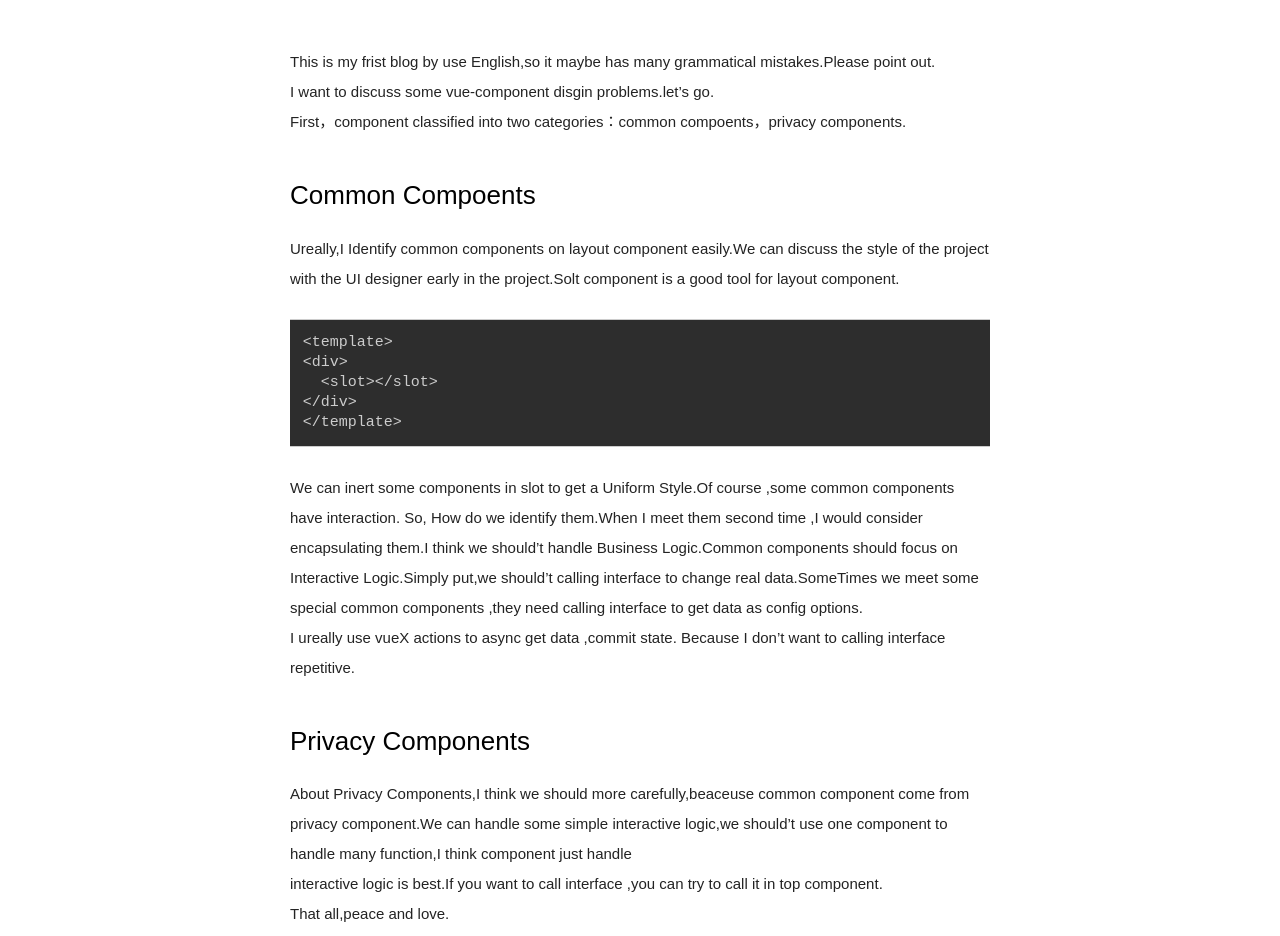
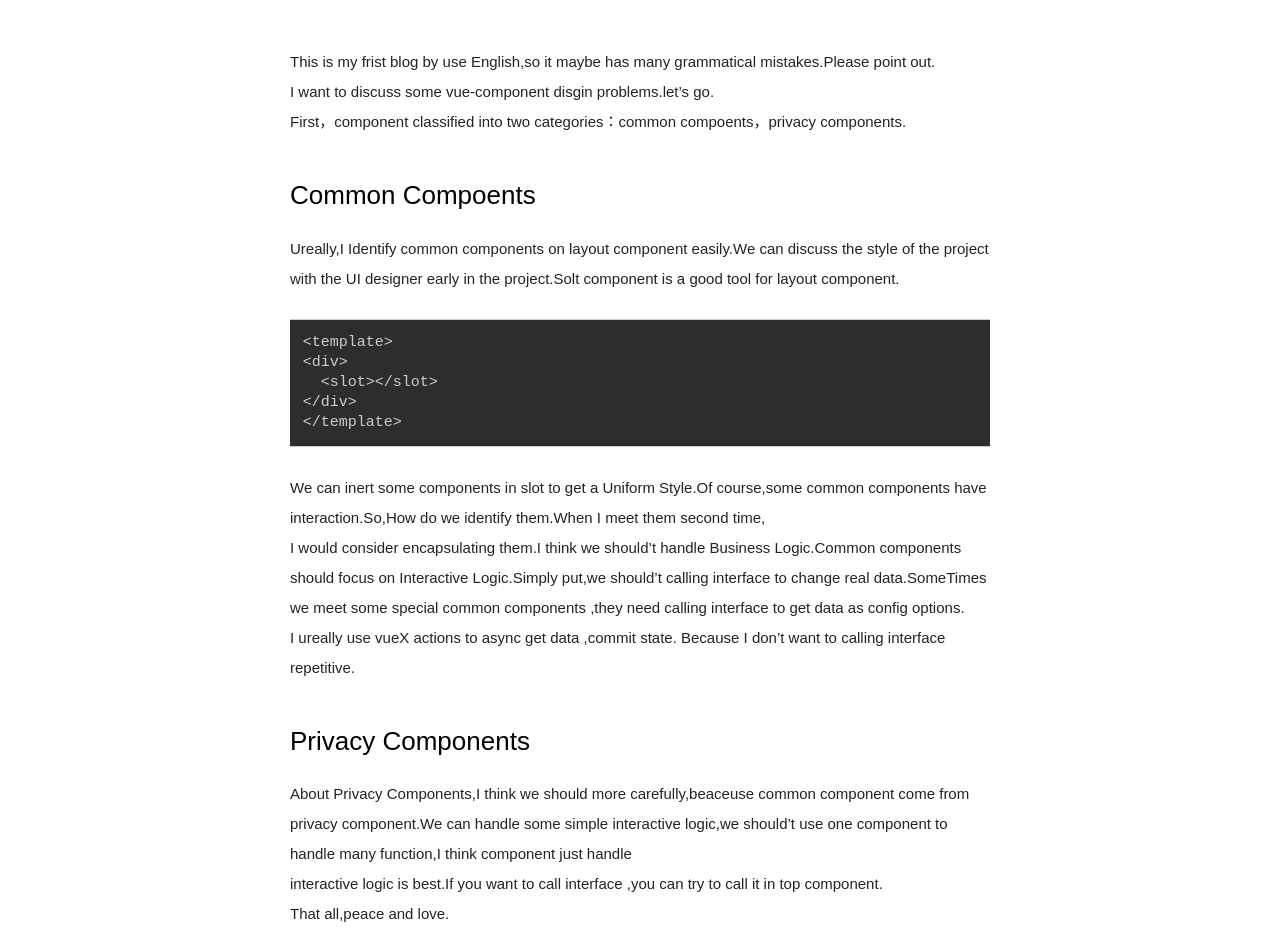
Before and after one commit to junpang-bob/junpang-bob.github.io, a plain HTML site: page 2022/05/26/about-vue-think/index.html in a window 1280 px wide. Shown: the part 161-1097 px from the top of the page. Drawn offline with nearby package versions, Linux system fonts and the light colour scheme; a web font is replaced by a local one.

Commit message:
Site updated: 2022-05-26 12:55:55

```diff
--- a/2022/05/26/about-vue-think/index.html
+++ b/2022/05/26/about-vue-think/index.html
@@ -68,7 +68,7 @@
 <h3 id="Common-Compoents"><a href="#Common-Compoents" class="headerlink" title="Common Compoents"></a>Common Compoents</h3><p>Ureally,I Identify common components on layout component easily.We can discuss the style of the project with the UI designer early in the project.Solt component is a good tool for layout component.</p>
 <figure class="highlight plaintext"><table><tr><td class="gutter"><pre><span class="line">1</span><br><span class="line">2</span><br><span class="line">3</span><br><span class="line">4</span><br><span class="line">5</span><br></pre></td><td class="code"><pre><span class="line">&lt;template&gt;</span><br><span class="line">&lt;div&gt;</span><br><span class="line">  &lt;slot&gt;&lt;/slot&gt;</span><br><span class="line">&lt;/div&gt;</span><br><span class="line">&lt;/template&gt;</span><br></pre></td></tr></table></figure>
 
-<p>We can inert some components in slot to get a Uniform Style.Of course ,some common components have interaction. So, How do we identify them.When I meet them second time ,I would consider<br>encapsulating them.I think we should’t handle Business Logic.Common components should focus on Interactive Logic.Simply put,we should’t calling interface to change real data.SomeTimes we meet some special common components ,they need calling interface to get data as config options.<br>I ureally use vueX actions to async get data ,commit state. Because I don’t want to calling interface repetitive.</p>
+<p>We can inert some components in slot to get a Uniform Style.Of course,some common components have interaction.So,How do we identify them.When I meet them second time,<br>I would consider encapsulating them.I think we should’t handle Business Logic.Common components should focus on Interactive Logic.Simply put,we should’t calling interface to change real data.SomeTimes we meet some special common components ,they need calling interface to get data as config options.<br>I ureally use vueX actions to async get data ,commit state. Because I don’t want to calling interface repetitive.</p>
 <h3 id="Privacy-Components"><a href="#Privacy-Components" class="headerlink" title="Privacy Components"></a>Privacy Components</h3><p>About Privacy Components,I think we should more carefully,beaceuse common component come from privacy component.We can handle some simple interactive logic,we should’t use one component to handle many function,I think component just handle<br>interactive logic is best.If you want to call interface ,you can try to call it in top component.<br>That all,peace and love.</p>
 
             <!--[if lt IE 9]><script>document.createElement('audio');</script><![endif]-->
```
